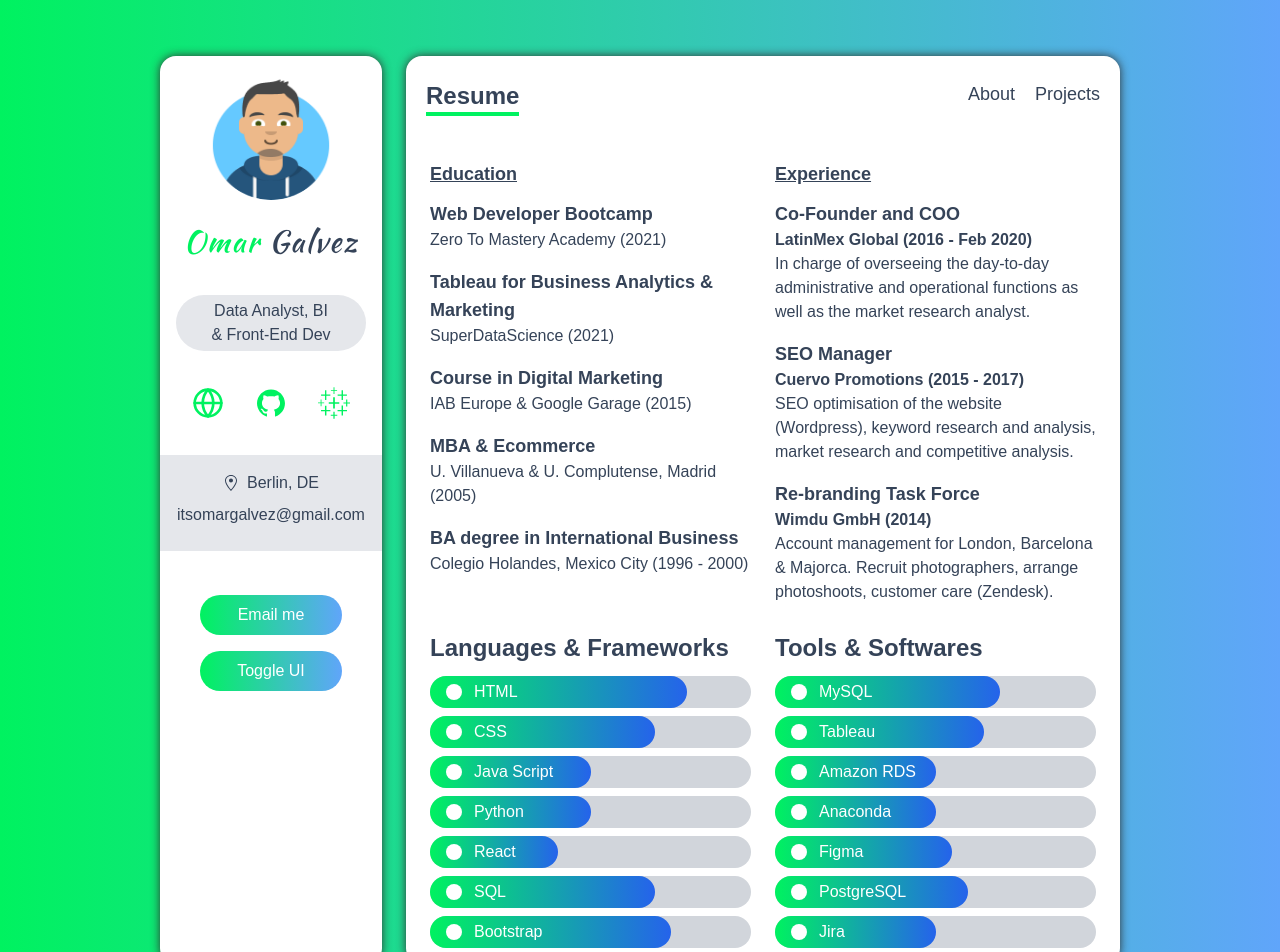
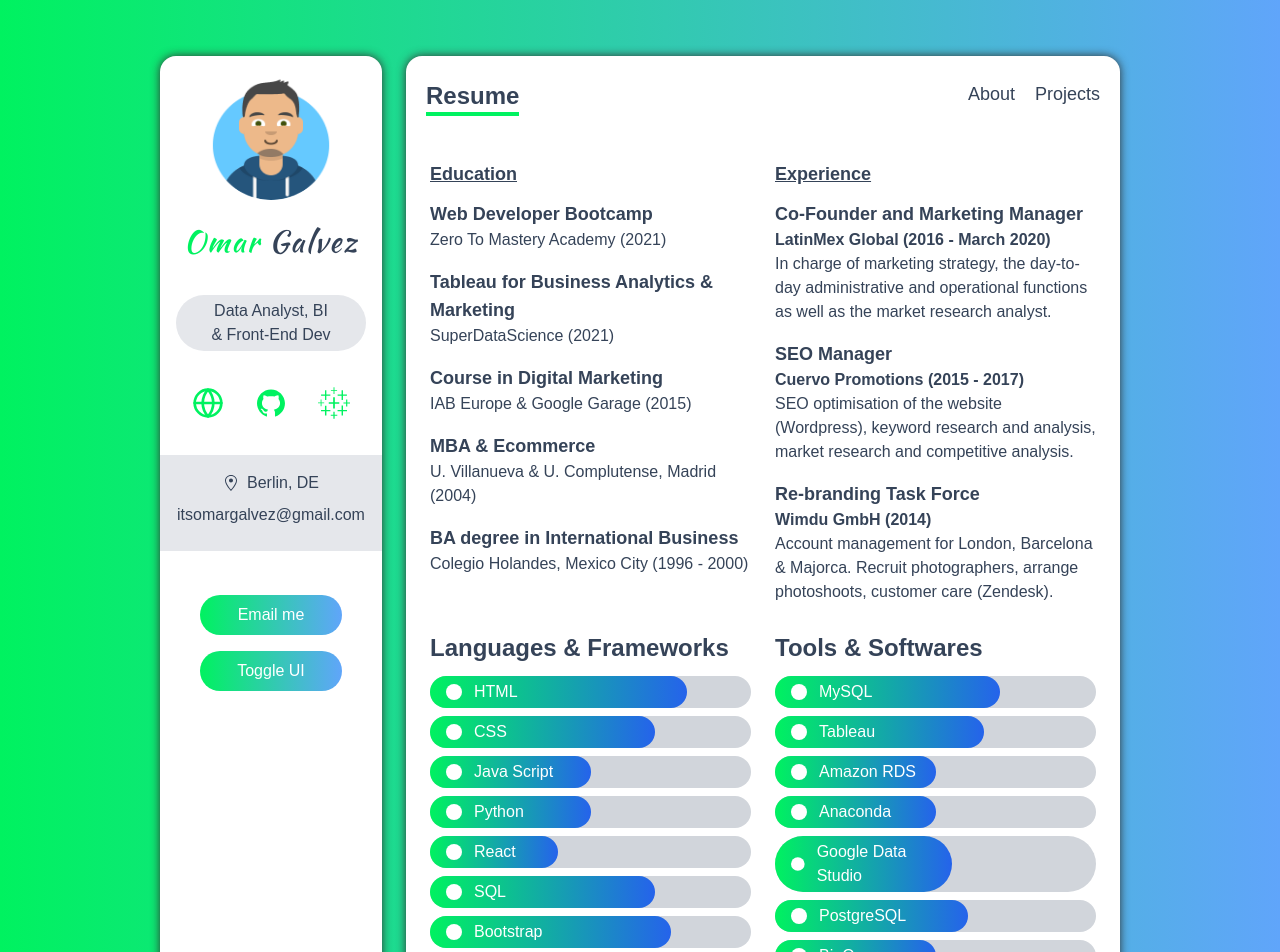
Before and after one commit to ogalvezg/portfolio, a Next.js app: page /resume in a window 1280 px wide. Shown: the top 952 px of the page. Built offline with nearby package versions, Linux system fonts and the light colour scheme.

Commit message:
resume changes

```diff
--- a/data.ts
+++ b/data.ts
@@ -98,7 +98,7 @@ export const tools: ISkill[] = [
         Icon: BsCircleFill
     },
     {
-        name: 'Figma',
+        name: 'Google Data Studio',
         level: '55%',
         Icon: BsCircleFill
     },
@@ -109,7 +109,7 @@ export const tools: ISkill[] = [
         Icon: BsCircleFill
     },
     {
-        name: 'Jira',
+        name: 'BigQuery',
         level: '50%',
         Icon: BsCircleFill
     },
--- a/pages/resume.tsx
+++ b/pages/resume.tsx
@@ -22,7 +22,7 @@ const resume = () => {
                     </div>
                     <div>
                         <h5 className='text-lg font-semibold'>MBA & Ecommerce</h5>
-                        <p className='mb-4 font-light'>U. Villanueva & U. Complutense, Madrid (2005)</p>
+                        <p className='mb-4 font-light'>U. Villanueva & U. Complutense, Madrid (2004)</p>
                     </div>
                     <div>
                         <h5 className='text-lg font-semibold'>BA degree in International Business</h5>
@@ -32,9 +32,9 @@ const resume = () => {
                 <div>
                     <h5 className='my-3 text-lg font-bold underline'>Experience</h5>
                     <div>
-                        <h5 className='text-lg font-semibold'>Co-Founder and COO</h5>
-                        <p className='font-semibold'>LatinMex Global (2016 - Feb 2020)</p>
-                        <p className='mb-4 font-light'> In charge of overseeing the day-to-day administrative and operational functions as well as the market research analyst.</p>
+                        <h5 className='text-lg font-semibold'>Co-Founder and Marketing Manager</h5>
+                        <p className='font-semibold'>LatinMex Global (2016 - March 2020)</p>
+                        <p className='mb-4 font-light'> In charge of marketing strategy, the day-to-day administrative and operational functions as well as the market research analyst.</p>
                     </div>
                     <div>
                         <h5 className='text-lg font-semibold'>SEO Manager</h5>
```
